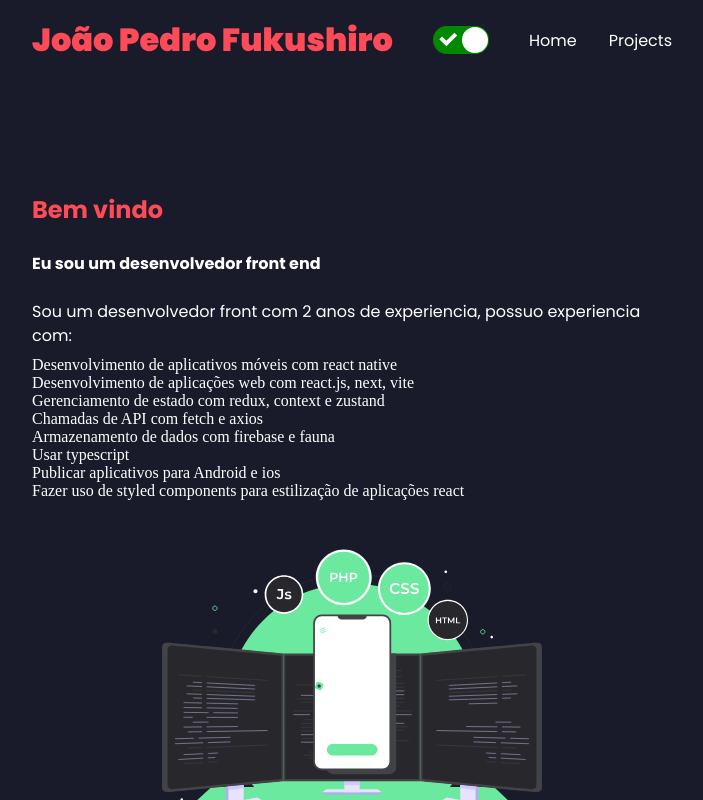
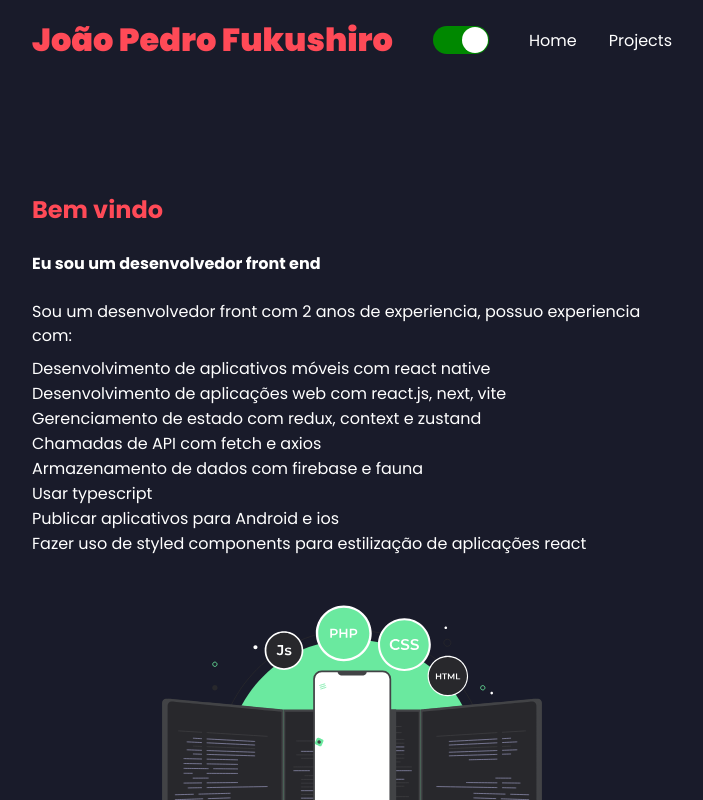
Before and after one commit to Fukushiro/landing-page, a Next.js app: page / in a window 1280 px wide. Shown: the top 800 px of the page, without its empty margins (288-991 px from the left). Built offline with nearby package versions, Linux system fonts and the light colour scheme.

Commit message:
feat : font changed

```diff
--- a/src/components/Header/index.tsx
+++ b/src/components/Header/index.tsx
@@ -64,6 +64,8 @@ export function Header() {
       </button> */}
       <Switch
         checked={isChecked}
+        checkedIcon={false}
+        uncheckedIcon={false}
         onChange={() => {
           if (language === "pt") {
             dispatch(changeLanguage("en"));
--- a/src/styles/home.styles.ts
+++ b/src/styles/home.styles.ts
@@ -66,6 +66,7 @@ export const Welcome = styled.div`
   h2 {
     margin-top: 1.5rem;
     margin-bottom: 1.5rem;
+
     font-family: "Poppins", Arial;
 
     font-size: ${flavor.font.fontSize.sm};
@@ -110,6 +111,8 @@ export const WelcomeDiv = styled.div`
 
   ul {
     li {
+      font-size: ${flavor.font.fontSize.sm};
+      font-family: "Poppins", Arial;
     }
   }
   @media (${mdMediaMin}) {
```
